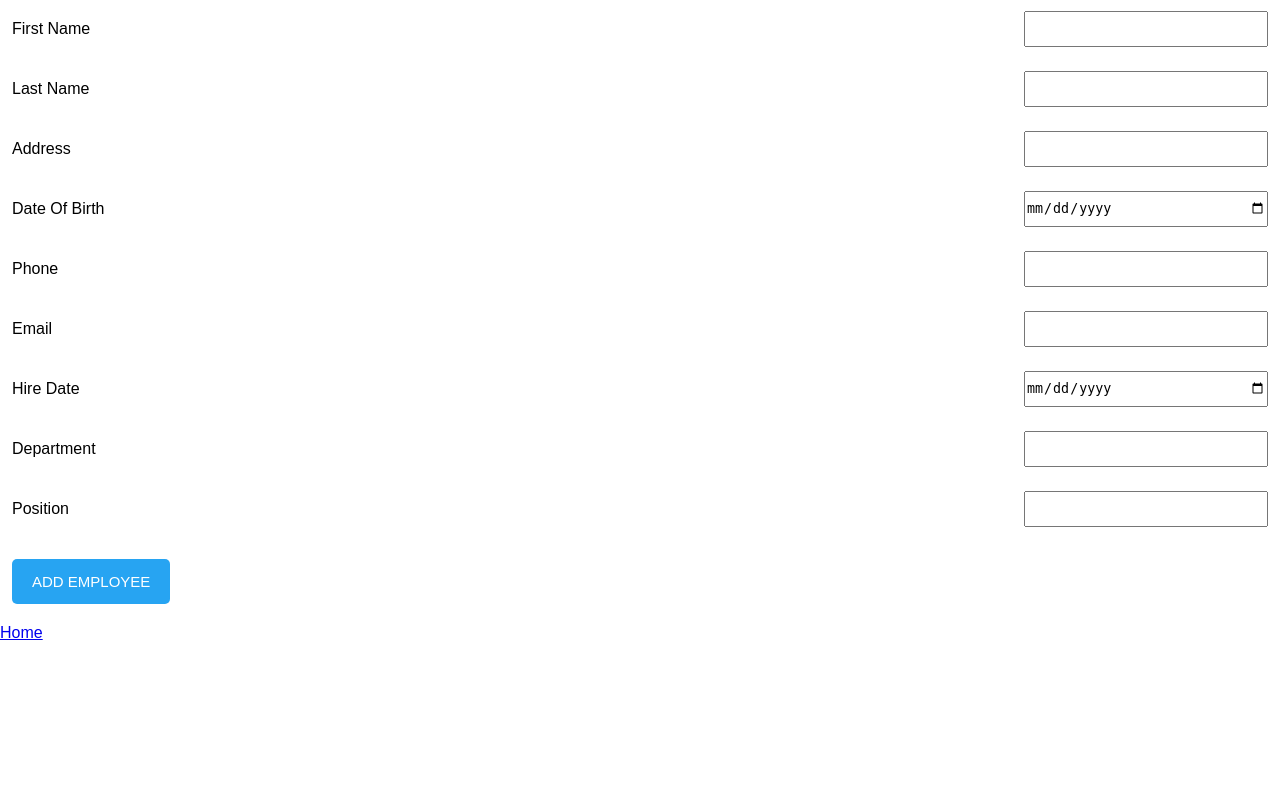
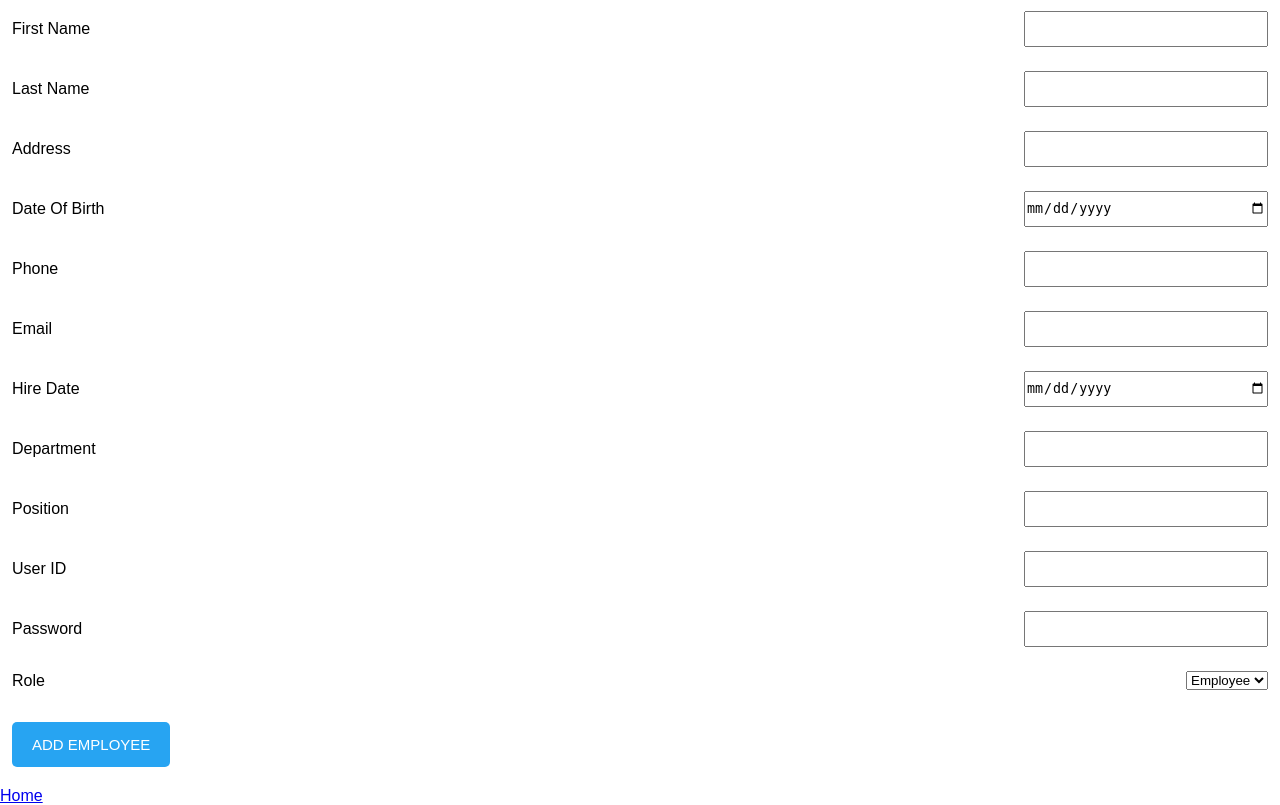
Before and after one commit to Iamdungx/enterprise-data-management, a PHP site: page /add-employee.php in a window 1280 px wide. Shown: the part 56-861 px from the top of the page. Before the commit the page ends 696 px from the top, so only its background shows below. Run offline with PHP 8.4, Linux system fonts and the light colour scheme.

Commit message:
uagrade_database

```diff
--- a/templates/add-employee.php
+++ b/templates/add-employee.php
@@ -61,6 +61,25 @@
         </div>
 
         <div class="form-group">
+            <label>User ID</label>
+            <input type="text" class="form-control" id="user_id" name="user_id" required>
+        </div>
+
+        <div class="form-group">
+            <label>Password</label>
+            <input type="text" class="form-control" id="password" name="password" required>
+        </div>
+
+        <div class="form-group">
+            <label>Role</label>
+            <select name="role" id="role">
+                <option value="employee">Employee</option>
+                <option value="manager">Manager</option>
+                <option value="admin">Admin</option>
+            </select>
+        </div>
+
+        <div class="form-group">
             <input class="btn btn-primary" type="submit" value="ADD EMPLOYEE" name="add_employee">
         </div>
     </form>
@@ -77,9 +96,13 @@ if (isset($_POST['add_employee'])) {
     $hire_date = $_POST['hire_date'];
     $department = $_POST['department'];
     $position = $_POST['position'];
+    $user_id = $_POST['user_id'];
+    $password = $_POST['password'];
+    $role = $_POST['role'];
 
-    $sql = "INSERT INTO employee (`fisrt_name`, `last_name`, `address`, `date_of_birth`, `phone`, `email`, `hire_date`, `department`, `possition`)
-                                VALUES ('$first_name' ,'$last_name', '$address', '$date_of_birth', '$phone', '$email', '$hire_date','$department','$position')";
+
+    $sql = "INSERT INTO user_data (`fisrt_name`, `last_name`, `address`, `date_of_birth`, `phone`, `email`, `hire_date`, `department`, `position`, `user_id`, `password`, `role`)
+                                VALUES ('$first_name' ,'$last_name', '$address', '$date_of_birth', '$phone', '$email', '$hire_date','$department','$position', '$user_id', '$password', '$role')";
 
     session_start();
     if (isset($_SESSION['nameaccount']) && isset($_SESSION['role'])) {
--- a/templates/delete-employee.php
+++ b/templates/delete-employee.php
@@ -15,7 +15,7 @@
 
         require 'connect_database.php';
 
-        $sql = "SELECT * FROM employee";
+        $sql = "SELECT * FROM user_data";
         $result = $connect->query($sql);
 
         if($result->num_rows > 0)
@@ -46,7 +46,7 @@
                     "<td>" . $row["email"] . "</td>" .
                     "<td>" . $row["hire_date"] . "</td>" .
                     "<td>" . $row["department"] . "</td>" .
-                    "<td>" . $row["possition"] . "</td></tr>" ;
+                    "<td>" . $row["position"] . "</td></tr>" ;
             }
         }
 
@@ -64,7 +64,7 @@
                 $delete = $_POST['checkbox'];
                 foreach ($delete as $id)
                 {
-                    $sql = "DELETE FROM employee WHERE id = '$id'";
+                    $sql = "DELETE FROM user_data WHERE id = '$id'";
                     $result = $connect->query($sql);
                     header("location: delete-employee.php");
 
--- a/templates/login.php
+++ b/templates/login.php
@@ -60,7 +60,7 @@
                     $username_login = $_POST['username'];
                     $password_login = $_POST['password'];
 
-                    $sql = "SELECT * FROM login WHERE username = '$username_login' and login.password = '$password_login'";
+                    $sql = "SELECT * FROM employee WHERE user_id = '$username_login' and employee.password = '$password_login'";
                     $result = $connect->query($sql);
                     if($result->num_rows == 0 ){
                         echo "Tài khoản hoặc mật khẩu không đúng. Vui lòng nhập lại";
```
Also changed, not shown: templates/employee-information.php (+7 -7 lines), templates/salary.php (+11 -4 lines), templates/update-employee.php (+5 -5 lines).
